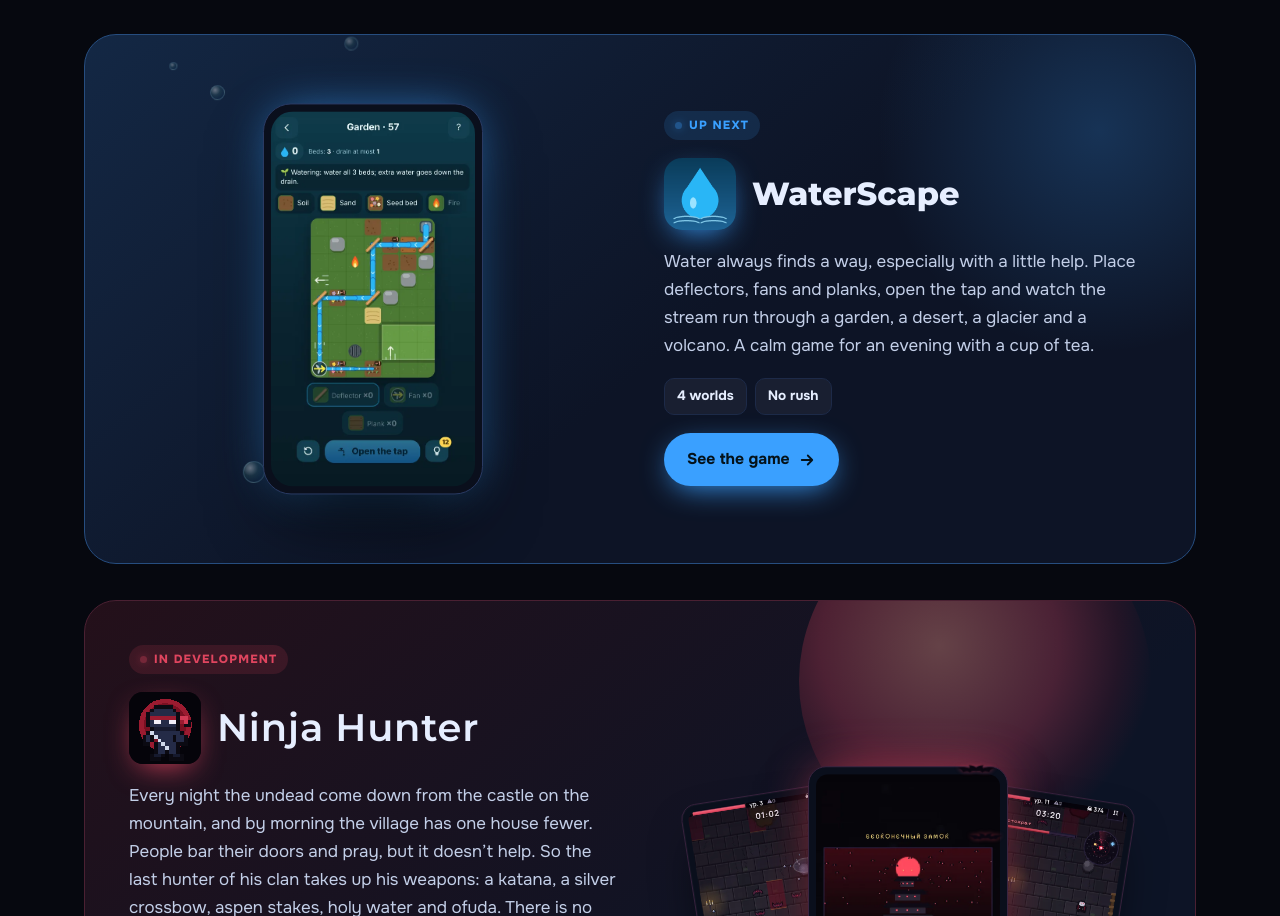
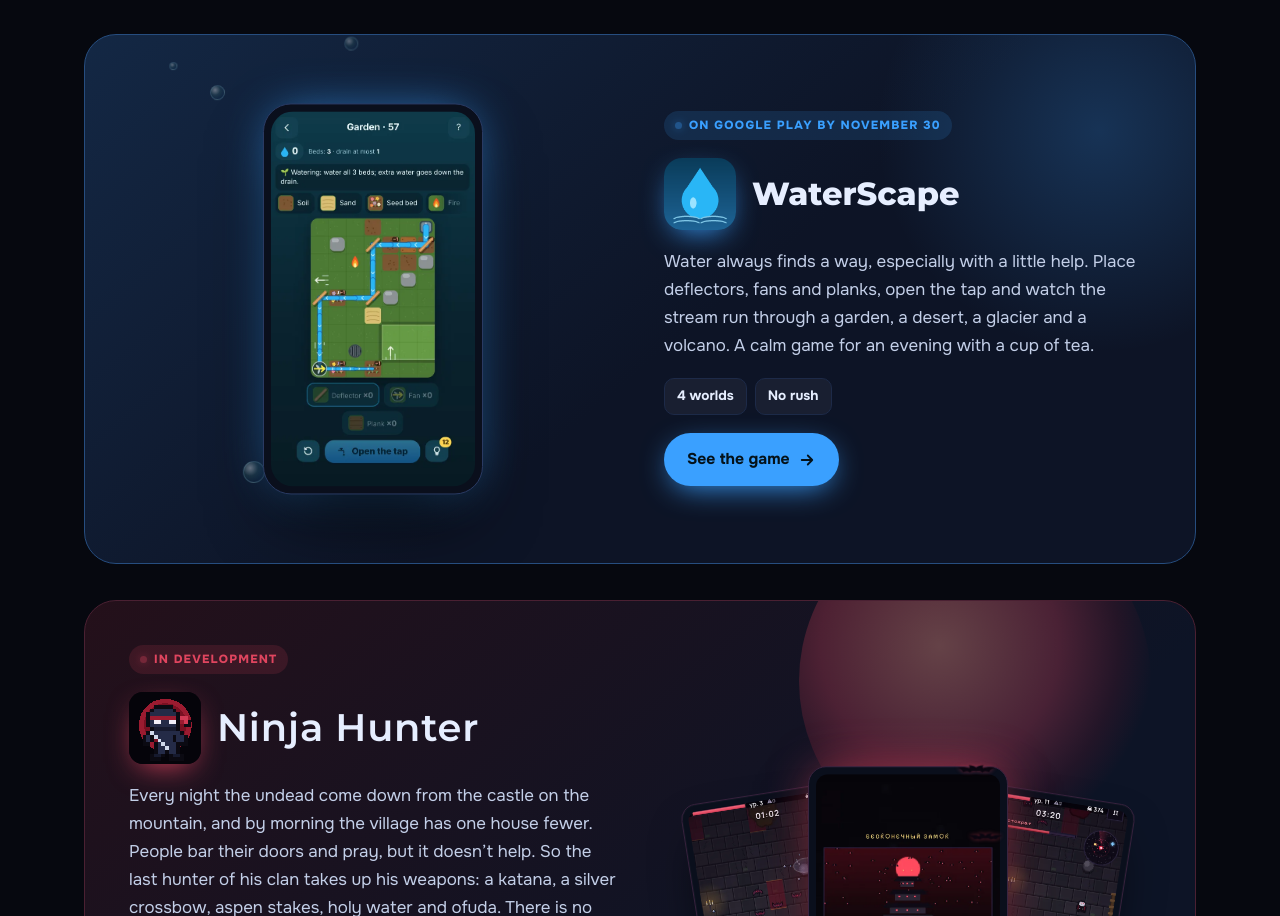
Before and after one commit to Ar4i666/ninja-developers-site, a plain HTML site: page index.html in a window 1280 px wide. Shown: the part 1436-2352 px from the top of the page. Drawn offline with Linux system fonts and the light colour scheme; a web font is replaced by a local one.

Commit message:
WaterScape: on Google Play by November 30 (home badge and game page button) (#12)
Claude-Session: https://claude.ai/code/session_01MG6pPGEjmaXRR36v3Zs8Rx

Co-authored-by: Claude <noreply@anthropic.com>

```diff
--- a/index.html
+++ b/index.html
@@ -34,7 +34,7 @@
 </div><div class="phones" aria-hidden="true"><div class="phone p1"><img lang="ru" src="/img/ls-ru-2_lab.webp" alt="" loading="lazy"><img lang="en" src="/img/ls-en-2_lab.webp" alt="" loading="lazy"><img lang="kk" src="/img/ls-ru-2_lab.webp" alt="" loading="lazy"></div><div class="phone p2"><img lang="ru" src="/img/ls-ru-4_ocean.webp" alt="" loading="lazy"><img lang="en" src="/img/ls-en-4_ocean.webp" alt="" loading="lazy"><img lang="kk" src="/img/ls-ru-4_ocean.webp" alt="" loading="lazy"></div><div class="phone p3"><img lang="ru" src="/img/ls-ru-3_space.webp" alt="" loading="lazy"><img lang="en" src="/img/ls-en-3_space.webp" alt="" loading="lazy"><img lang="kk" src="/img/ls-ru-3_space.webp" alt="" loading="lazy"></div></div></article>
 
 <article class="game water flip rv"><div class="info">
-<span class="badge"><span lang="ru">Следующая</span><span lang="en">Up next</span><span lang="kk">Келесі</span></span>
+<span class="badge"><span lang="ru">В Google Play до 30 ноября</span><span lang="en">On Google Play by November 30</span><span lang="kk">30 қарашаға дейін Google Play-де</span></span>
 <div class="title"><img src="/img/waterscape-icon.png" alt=""><h3>WaterScape</h3></div>
 <p lang="ru">Вода всегда найдёт дорогу, особенно если ей подсказать. Расставь отбойники, вентиляторы и настилы, открой кран и смотри, как поток бежит через сад, пустыню, ледник и вулкан. Спокойная игра для вечера с чашкой чая.</p><p lang="en">Water always finds a way, especially with a little help. Place deflectors, fans and planks, open the tap and watch the stream run through a garden, a desert, a glacier and a volcano. A calm game for an evening with a cup of tea.</p><p lang="kk">Су әрқашан жол табады, әсіресе оған сәл көмектессең. Бағыттағыштарды, желдеткіштерді және төсемдерді қой, кранды аш та, ағынның бақ, шөл, мұздық және жанартау арқылы жүгіргенін тамашала. Кешкі шаймен ойнайтын сабырлы ойын.</p>
 <ul class="chips"><li><span lang="ru">4 мира</span><span lang="en">4 worlds</span><span lang="kk">4 әлем</span></li><li><span lang="ru">Без спешки</span><span lang="en">No rush</span><span lang="kk">Асықпай</span></li></ul>
```
Also changed, not shown: waterscape/index.html (+1 -1 lines).
